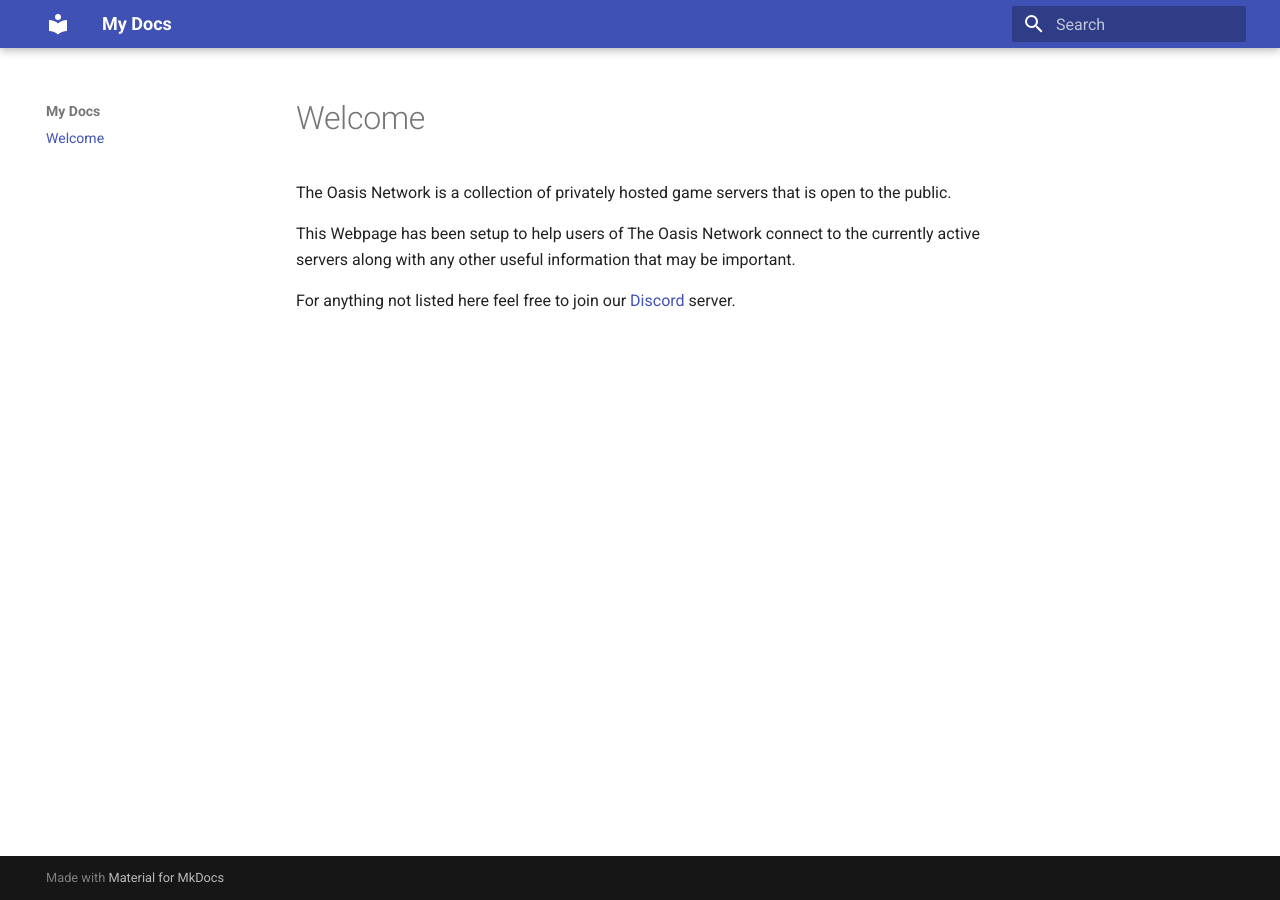
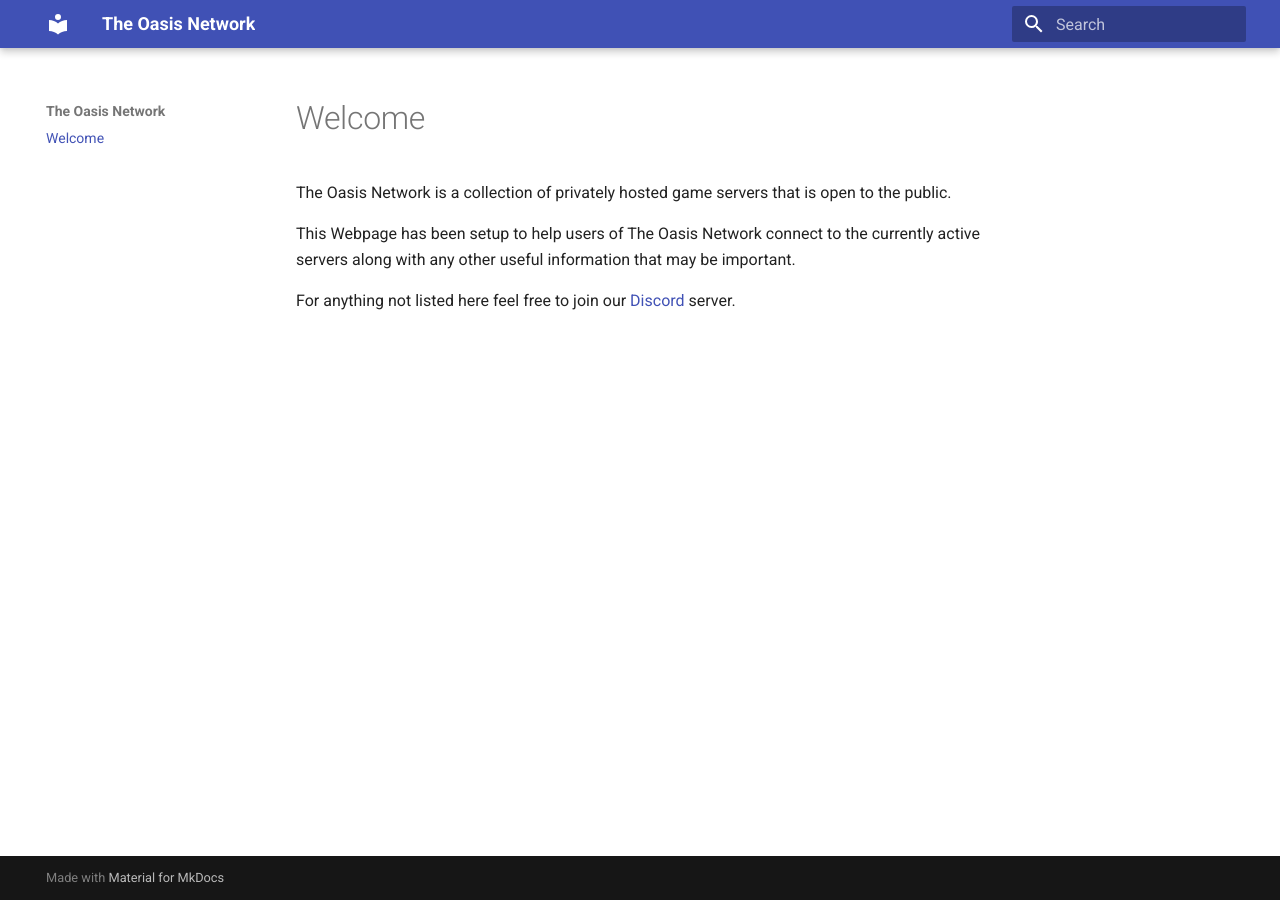
Before and after one commit to ElliottStrutton/oasis_network_docs, an MkDocs documentation site: the page built from docs/index.md, in a window 1280 px wide. Built offline with MkDocs 1.6.1 and Material for MkDocs 9.7.7, drawn with Linux system fonts in a browser that asks for light colours.

Commit message:
Changed header of page

```diff
--- a/mkdocs.yml
+++ b/mkdocs.yml
@@ -1,4 +1,4 @@
-site_name: My Docs
+site_name: The Oasis Network
 
 nav:
   - Welcome: index.md
```
